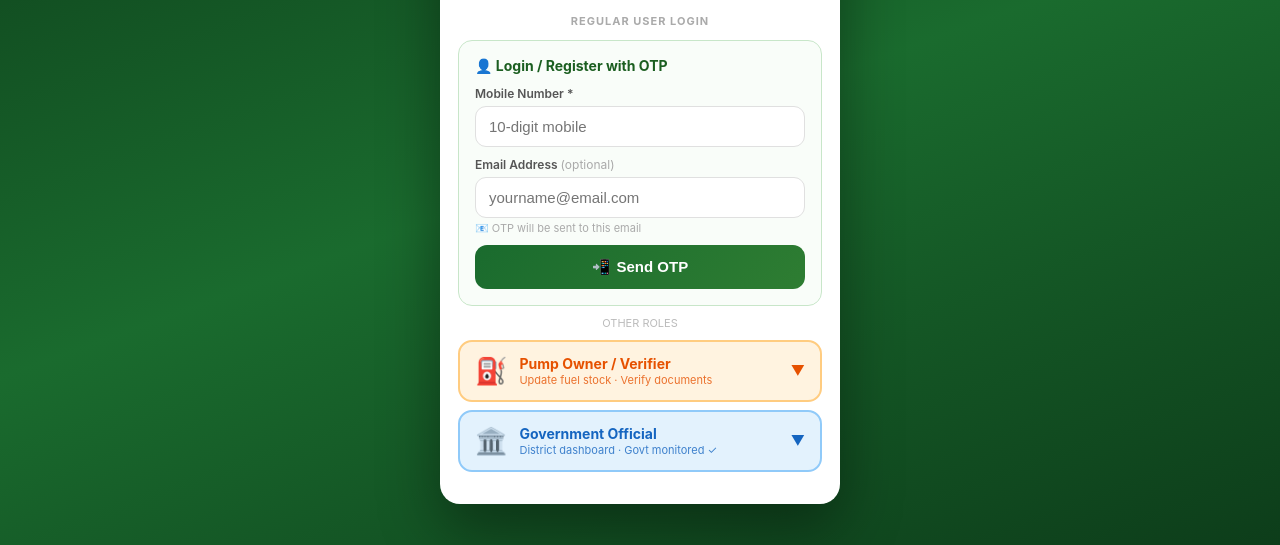
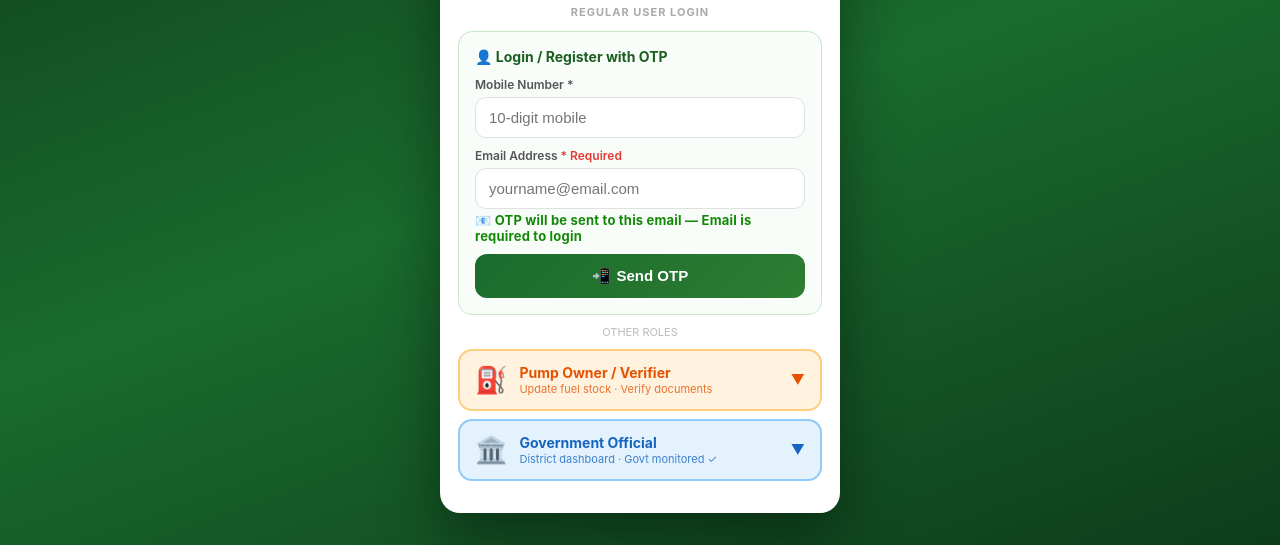
Before and after one commit to indhan2026/indhanshodhak, a website: page public/otp_login.html in a window 1280 px wide. Shown: the part 255-800 px from the top of the page. Drawn offline with Linux system fonts and the light colour scheme.

Commit message:
Fix: Email mandatory in OTP login

```diff
--- a/public/otp_login.html
+++ b/public/otp_login.html
@@ -38,7 +38,7 @@ body{font-family:-apple-system,BlinkMacSystemFont,'Segoe UI',sans-serif;
 .form-input{width:100%;padding:11px 13px;border:1.5px solid #e0e0e0;border-radius:11px;
   font-size:15px;background:white;outline:none;transition:border-color .2s;margin-bottom:10px}
 .form-input:focus{border-color:#1a6b2e;background:white}
-.email-note{font-size:11px;color:#aaa;margin-top:-7px;margin-bottom:10px}
+.email-note{font-size:13px;color:#138808;font-weight:700;margin-top:-7px;margin-bottom:10px;letter-spacing:0.2px}
 
 /* OTP Button with countdown */
 .btn-otp{width:100%;padding:13px;border:none;border-radius:12px;font-size:15px;
@@ -124,11 +124,11 @@ body{font-family:-apple-system,BlinkMacSystemFont,'Segoe UI',sans-serif;
             placeholder="10-digit mobile" maxlength="10"
             oninput="this.value=this.value.replace(/\D/g,'')"
             onkeypress="if(event.key==='Enter')document.getElementById('email').focus()">
-          <label class="form-label">Email Address <span style="color:#aaa;font-weight:400">(optional)</span></label>
+          <label class="form-label">Email Address <span style="color:#e53935;font-weight:600">* Required</span></label>
           <input class="form-input" type="email" id="email"
             placeholder="yourname@email.com"
             onkeypress="if(event.key==='Enter')sendOTP()">
-          <div class="email-note">📧 OTP will be sent to this email</div>
+          <div class="email-note">📧 OTP will be sent to this email — Email is required to login</div>
           <button class="btn-otp" id="otpBtn" onclick="sendOTP()">
             <span>📲</span><span id="otpBtnTxt">Send OTP</span>
           </button>
@@ -298,6 +298,7 @@ async function sendOTP(){
   emailId=document.getElementById('email').value.trim();
   hideErr('err1');
   if(mob.length!==10||isNaN(mob)){showErr('err1','Enter valid 10-digit mobile');return;}
+  if(!emailId || !/^[^@\s]+@[^@\s]+\.[^@\s]+$/.test(emailId)){showErr('err1','Enter valid email address — OTP will be sent to it');return;}
 
   const btn=document.getElementById('otpBtn');
   const btnTxt=document.getElementById('otpBtnTxt');
```
